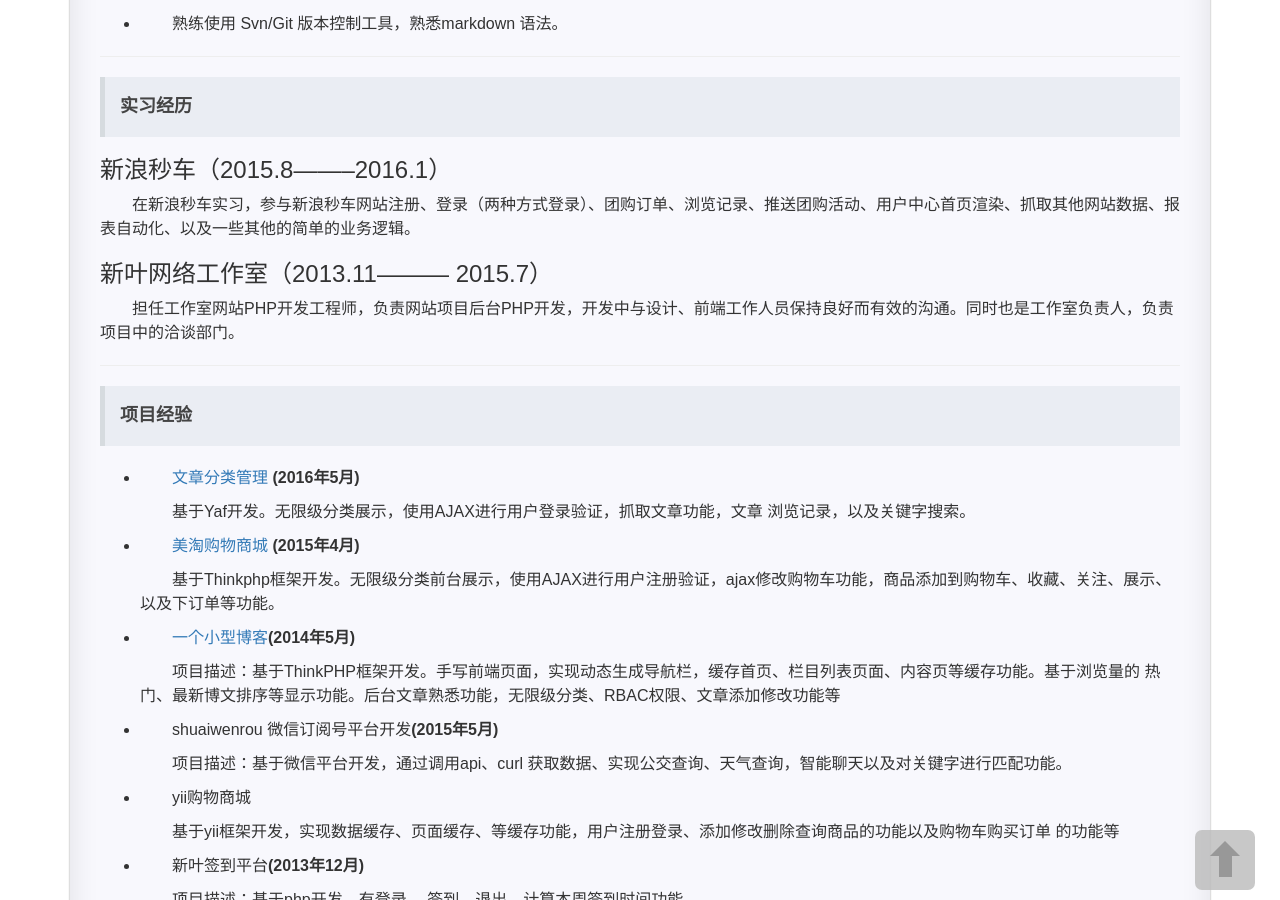
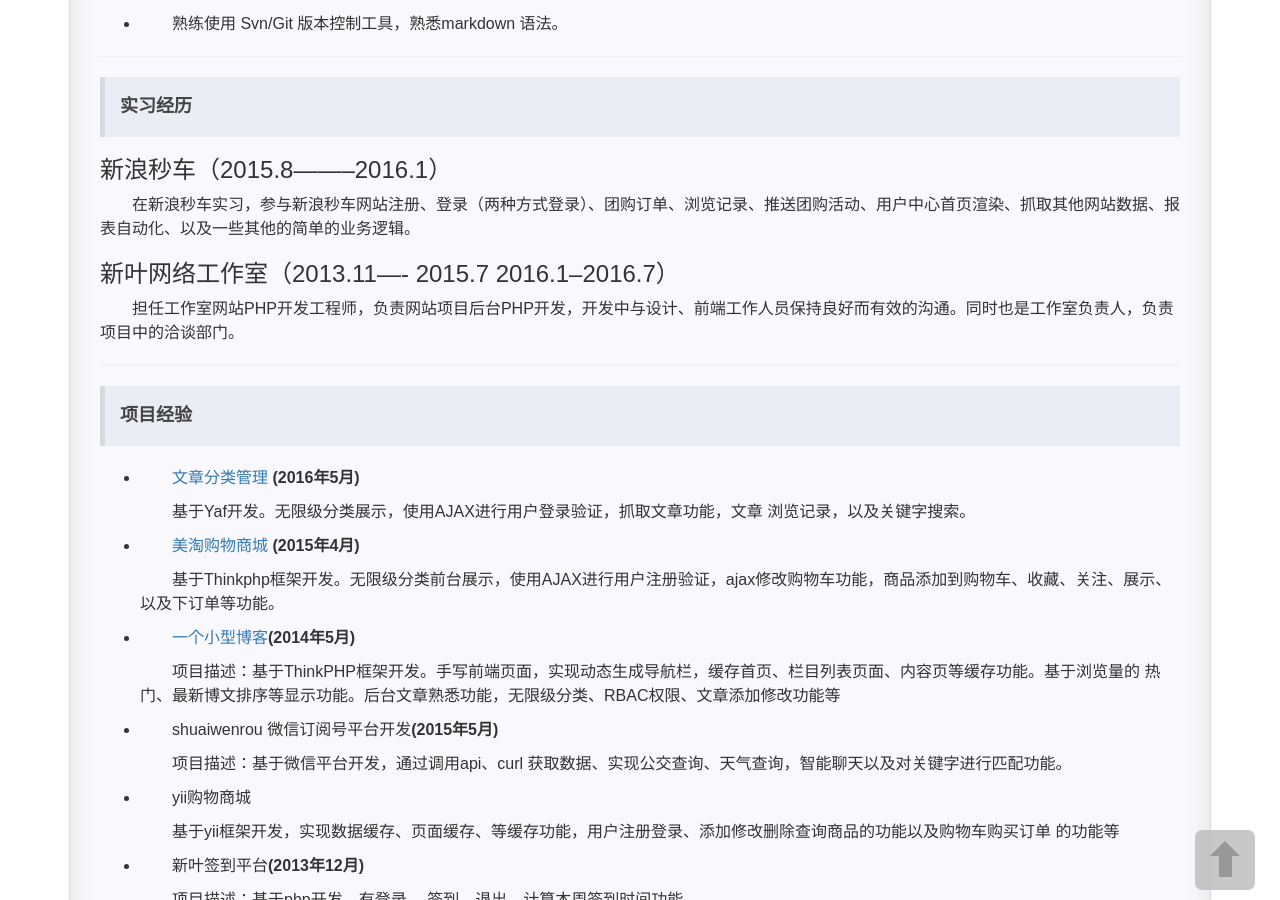
Before and after one commit to hexing-w/hexing-w.github.io, a Jekyll site: the page built from pages/2about.md, in a window 1280 px wide and 900 px high, scrolled down 1016 px. Built offline with Jekyll 4.4.1, drawn with Linux system fonts in a browser that asks for light colours; nearby versions of some CDN libraries; comment, search, counter and statistics services are not loaded; a style sheet for code colours, icons or effects is not loaded.

Commit message:
Update 2about.md

```diff
--- a/pages/2about.md
+++ b/pages/2about.md
@@ -52,7 +52,7 @@ icon: glyphicon-heart
 
 在新浪秒车实习，参与新浪秒车网站注册、登录（两种方式登录）、团购订单、浏览记录、推送团购活动、用户中心首页渲染、抓取其他网站数据、报表自动化、以及一些其他的简单的业务逻辑。
 
-### 新叶网络工作室（2013.11--------- 2015.7）
+### 新叶网络工作室（2013.11---- 2015.7 2016.1--2016.7）
 
 担任工作室网站PHP开发工程师，负责网站项目后台PHP开发，开发中与设计、前端工作人员保持良好而有效的沟通。同时也是工作室负责人，负责项目中的洽谈部门。
 
```
